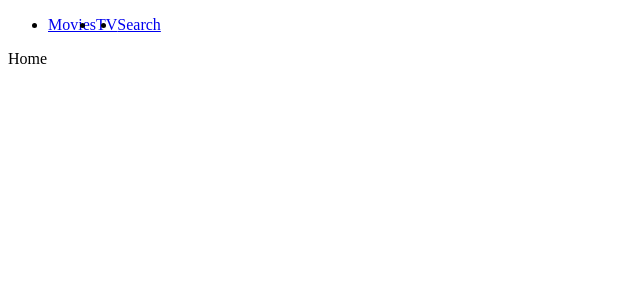
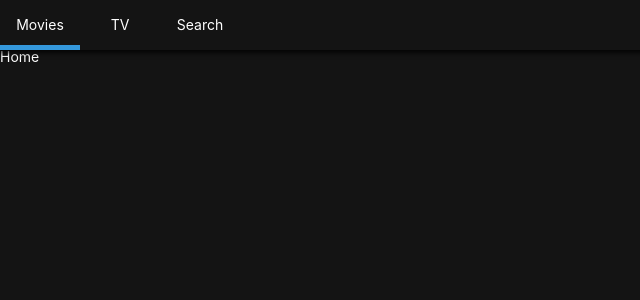
Before and after one commit to kkuyu/sideproject_nomfilx, a React (Create React App) app: page / in a window 1280 px wide. Shown: the top 300 px of the page, without its empty margins (0-640 px from the left). Built offline with nearby package versions, Linux system fonts and the light colour scheme.

Commit message:
Add Global and Reset Styles

```diff
--- a/package.json
+++ b/package.json
@@ -8,7 +8,8 @@
     "react-dom": "^16.9.0",
     "react-router-dom": "^5.0.1",
     "react-scripts": "3.1.1",
-    "styled-components": "^4.3.2"
+    "styled-components": "^4.3.2",
+    "styled-reset": "^3.0.3"
   },
   "scripts": {
     "start": "react-scripts start",
--- a/src/Components/App.js
+++ b/src/Components/App.js
@@ -1,11 +1,13 @@
 import React, { Component } from "react";
 import Router from "Components/Router";
+import GlobalStyles from "Components/GlobalStyles";
 
 class App extends Component {
 	render() {
 		return (
 			<>
 				<Router />
+				<GlobalStyles />
 			</>
 		);
 	}
--- /dev/null
+++ b/src/Components/GlobalStyles.js
@@ -0,0 +1,22 @@
+import { createGlobalStyle } from "styled-components";
+import reset from "styled-reset";
+
+const globalStyle = createGlobalStyle`
+	${reset};
+	a{
+		text-decoration:none;
+		color:inherit;
+	}
+	*{
+		box-sizing:border-box;
+	}
+	body{
+		font-family:-apple-system, BlinkMacSystemFont, 'Segoe UI', Roboto, Oxygen, Ubuntu, Cantarell, 'Open Sans', 'Helvetica Neue', sans-serif;
+		font-size:14px;
+		background-color:rgba(20, 20, 20, 1);
+		color:white;
+		padding-top:50px;
+	}
+`;
+
+export default globalStyle;
--- a/src/Components/Header.js
+++ b/src/Components/Header.js
@@ -1,20 +1,43 @@
 import React from "react";
-import { Link } from "react-router-dom";
+import { Link, withRouter } from "react-router-dom";
 import styled from "styled-components";
 
 const Header = styled.header`
+	color: white;
+	position: fixed;
+	top: 0;
+	left: 0;
+	width: 100%;
+	height: 50px;
+	display: flex;
+	align-items: center;
+	background-color: rgba(20, 20, 20, 0.8);
+	z-index: 10;
+	box-shadow: 0px 1px 5px 2px rgba(0, 0, 0, 0.8);
 `;
 const List = styled.ul`
 	display: flex;
 `;
 const Item = styled.li`
+	width: 80px;
+	height: 50px;
+	text-align: center;
+	border-bottom: 5px solid ${props => props.current ? "#3498db" : "transparent"};
+	transition: border-bottom 0.5s ease-in-out;
 `;
-const SLink = styled(Link)``;
+const SLink = styled(Link)`
+	height: 50px;
+	display: flex;
+	align-items: center;
+	justify-content: center;
+`;
 
-export default() => (<Header>
-	<List>
-		<Item><SLink to="/">Movies</SLink></Item>
-		<Item><SLink to="/tv">TV</SLink></Item>
-		<Item><SLink to="/search">Search</SLink></Item>
-	</List>
-</Header>)
+export default withRouter(({ location: { pathname } }) => (
+	<Header>
+		<List>
+			<Item current={pathname === "/"}><SLink to="/">Movies</SLink></Item>
+			<Item current={pathname === "/tv"}><SLink to="/tv">TV</SLink></Item>
+			<Item current={pathname === "/search"}><SLink to="/search">Search</SLink></Item>
+		</List>
+	</Header>
+));
```
Also changed, not shown: 1 other file (tests, documents, lock files or other folders).
